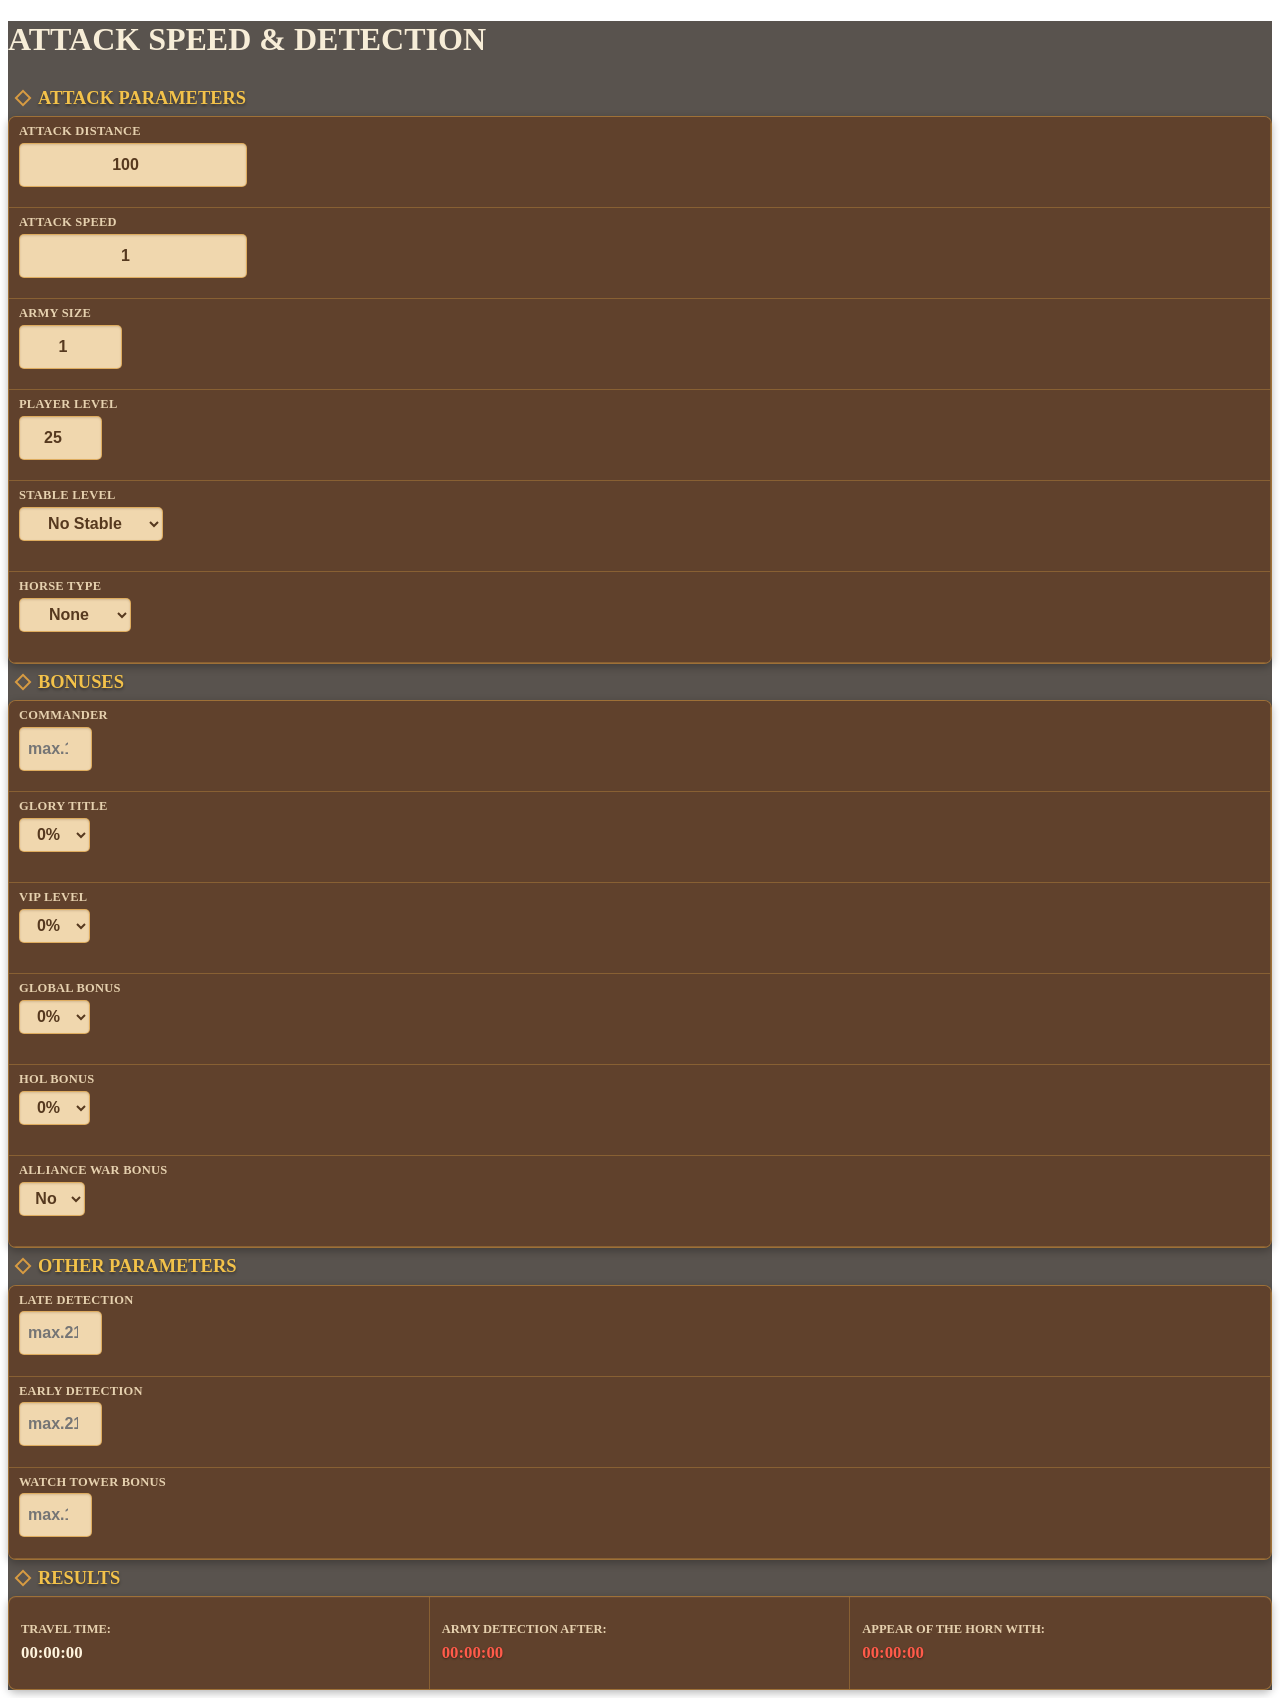
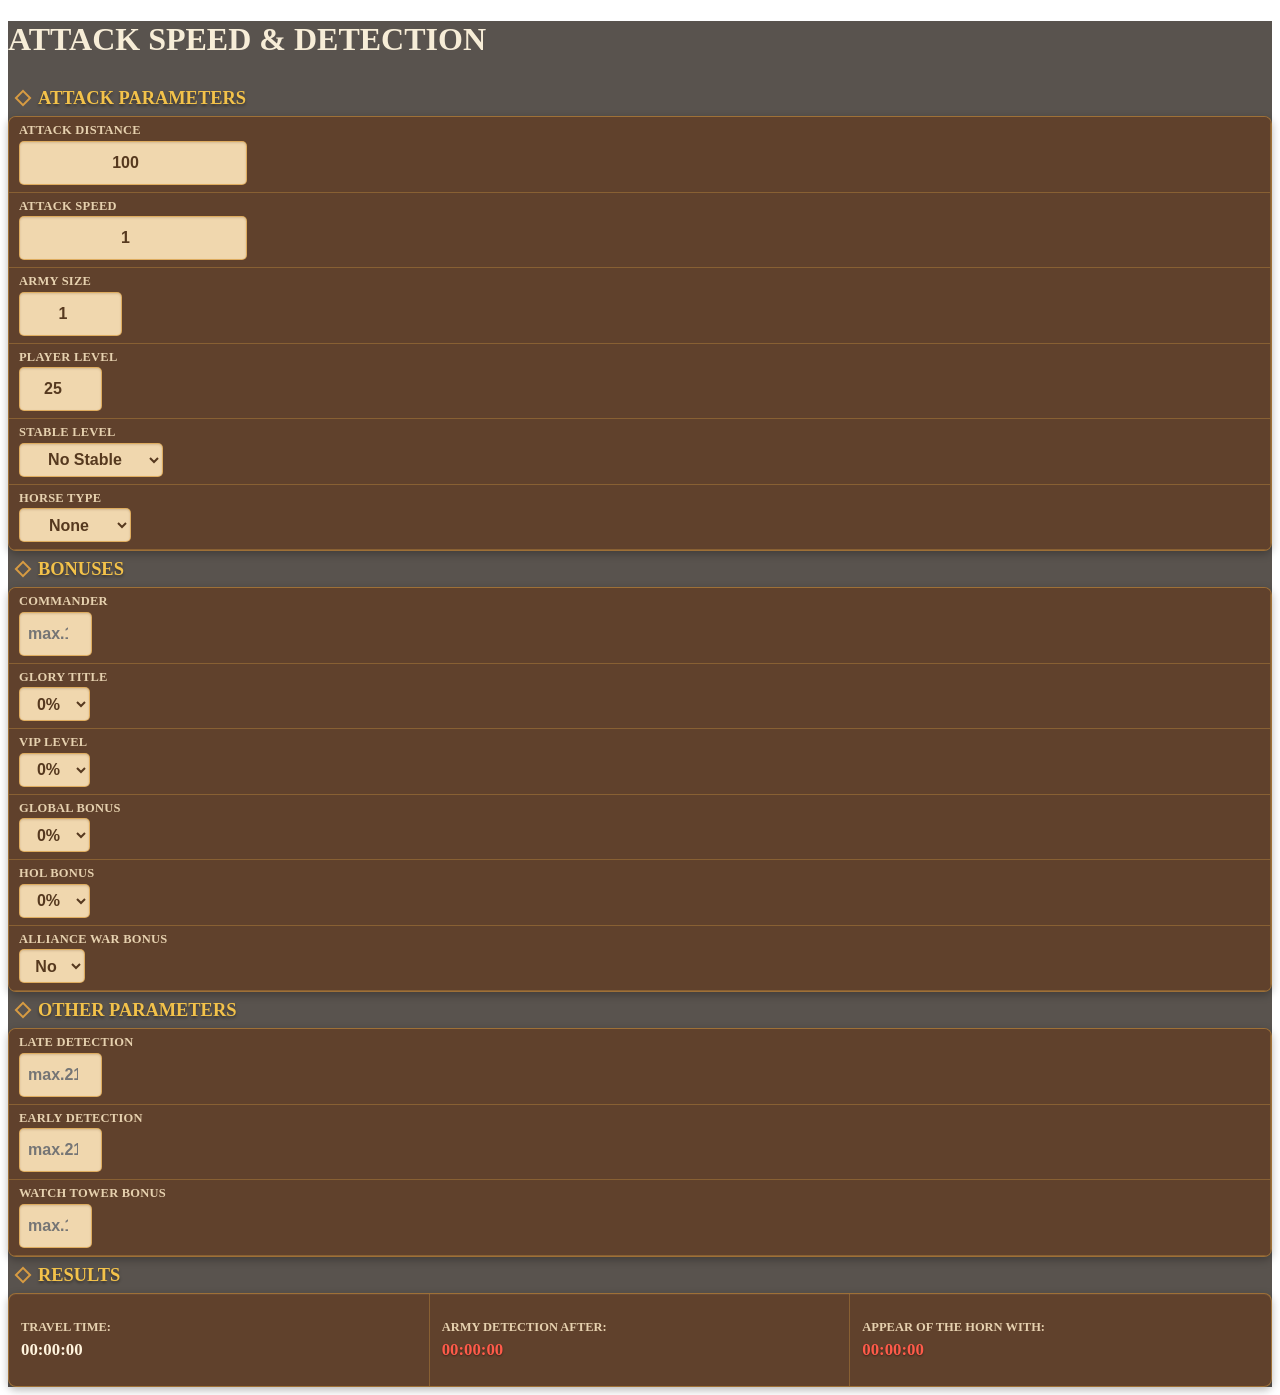

New design changes

--- a/calculators/travel_speed/styles.css
+++ b/calculators/travel_speed/styles.css
@@ -80,8 +80,8 @@ body {
 }
 
 .calculator-bonuses-form .form-group {
-  min-height: 74px;
-  padding: 8px 10px;
+  min-height: 0;
+  padding: 7px 10px;
   border-right: 1px solid rgba(215, 155, 66, 0.34);
   border-bottom: 1px solid rgba(215, 155, 66, 0.34);
   background: #60412c;
@@ -93,7 +93,7 @@ body {
 
 .calculator-bonuses-form label {
   display: block;
-  margin-bottom: 5px;
+  margin-bottom: 4px;
   color: #e6d1af;
   font-size: 0.78rem;
   font-weight: 800;
@@ -158,7 +158,7 @@ body {
   border-right: 0;
 }
 
-.results span {
+.results span:not(.result-label) {
   color: #fff4de;
   font-size: 1.05rem;
   font-weight: 900;
@@ -210,11 +210,11 @@ body {
   }
 
   .calculator-bonuses-form .form-group {
-    min-height: 68px;
+    min-height: 0;
     padding: 7px;
   }
 
-  .results span {
+  .results span:not(.result-label) {
     font-size: 0.98rem;
   }
 }
